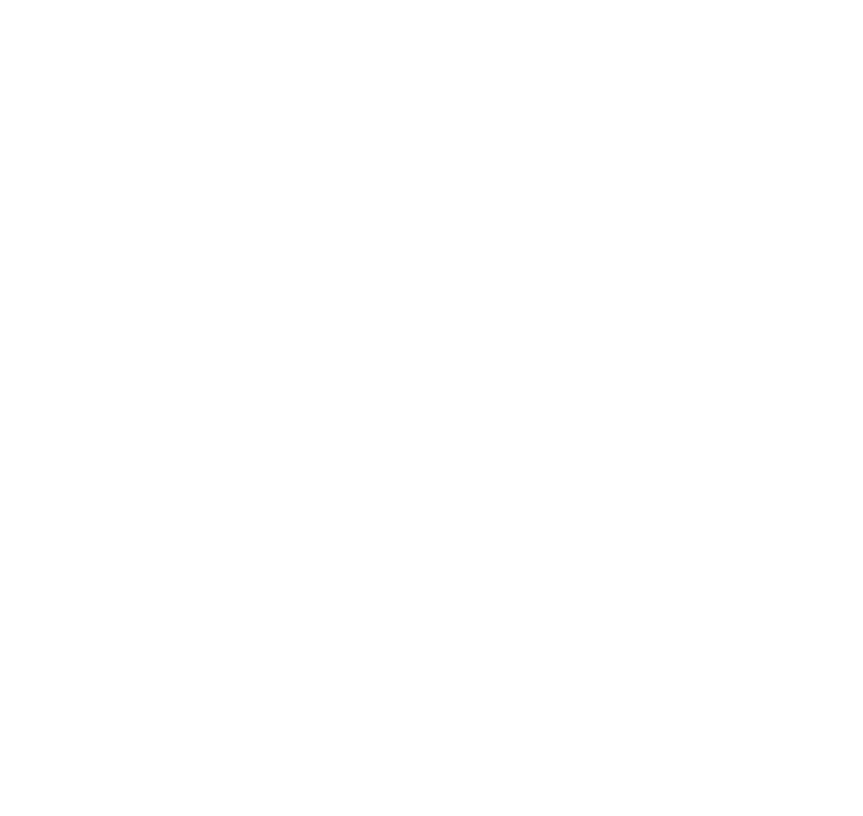
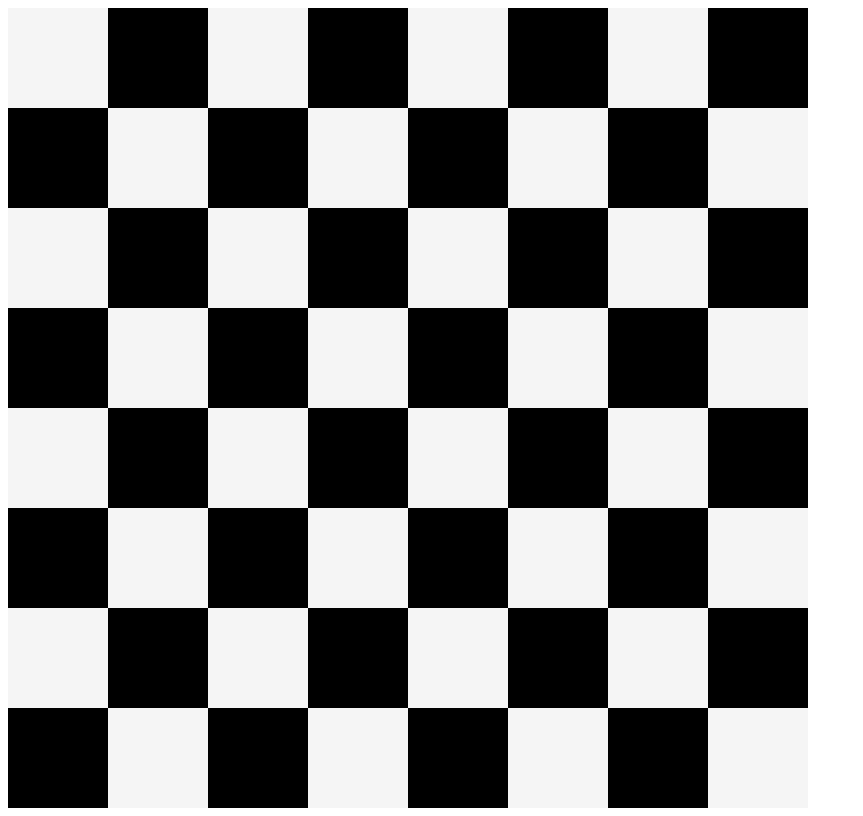
Before and after one commit to JunaidAshraf05/Web-dev-course, a plain HTML site: page 10.0+Display+Grid/10.0 Display Grid/index.html in a window 1280 px wide. Shown: the whole page, without its empty margins (0-863 px from the left). Drawn offline with Linux system fonts and the light colour scheme.

Commit message:
web dev cource

```diff
--- a/10.0+Display+Grid/10.0 Display Grid/index.html
+++ b/10.0+Display+Grid/10.0 Display Grid/index.html
@@ -4,6 +4,22 @@
 <head>
   <title>Chessboard</title>
   <style>
+    .container{
+      width: 800px;
+      display: grid;
+      grid-template-columns: 1fr 1fr 1fr 1fr 1fr 1fr 1fr 1fr;
+      grid-template-rows: 1fr 1fr 1fr 1fr 1fr 1fr 1fr 1fr;
+    }
+    .white{
+      height: 100px;
+      width: 100px;
+      background-color: whitesmoke;
+    }
+    .black{
+      height: 100px;
+      width: 100px;
+      background-color:black
+    }
     /* Write your code here */
     /* Each square should be 100px by 100px */
     /* My colours for white: #f0d9b5, black: #b58863 */
```
